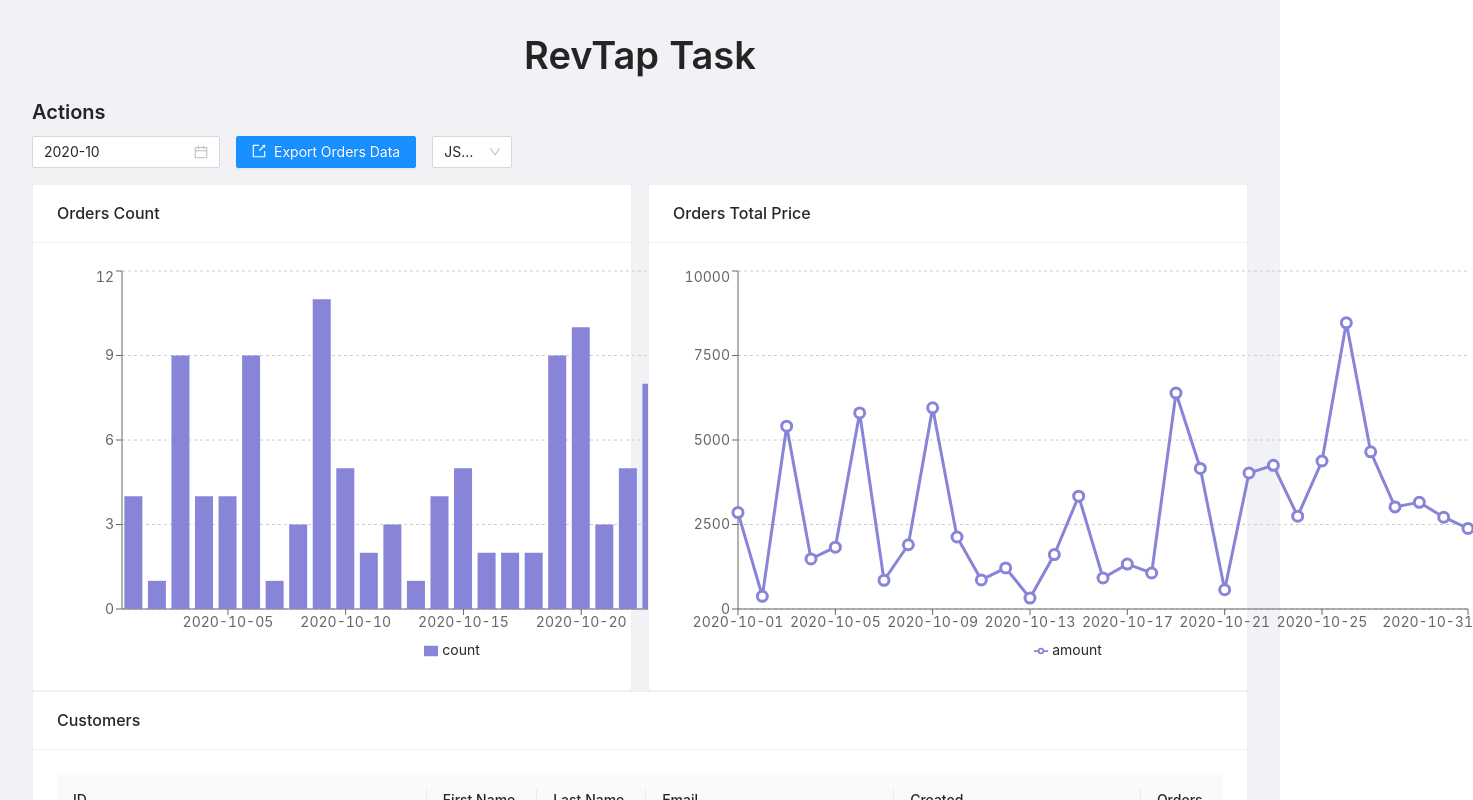
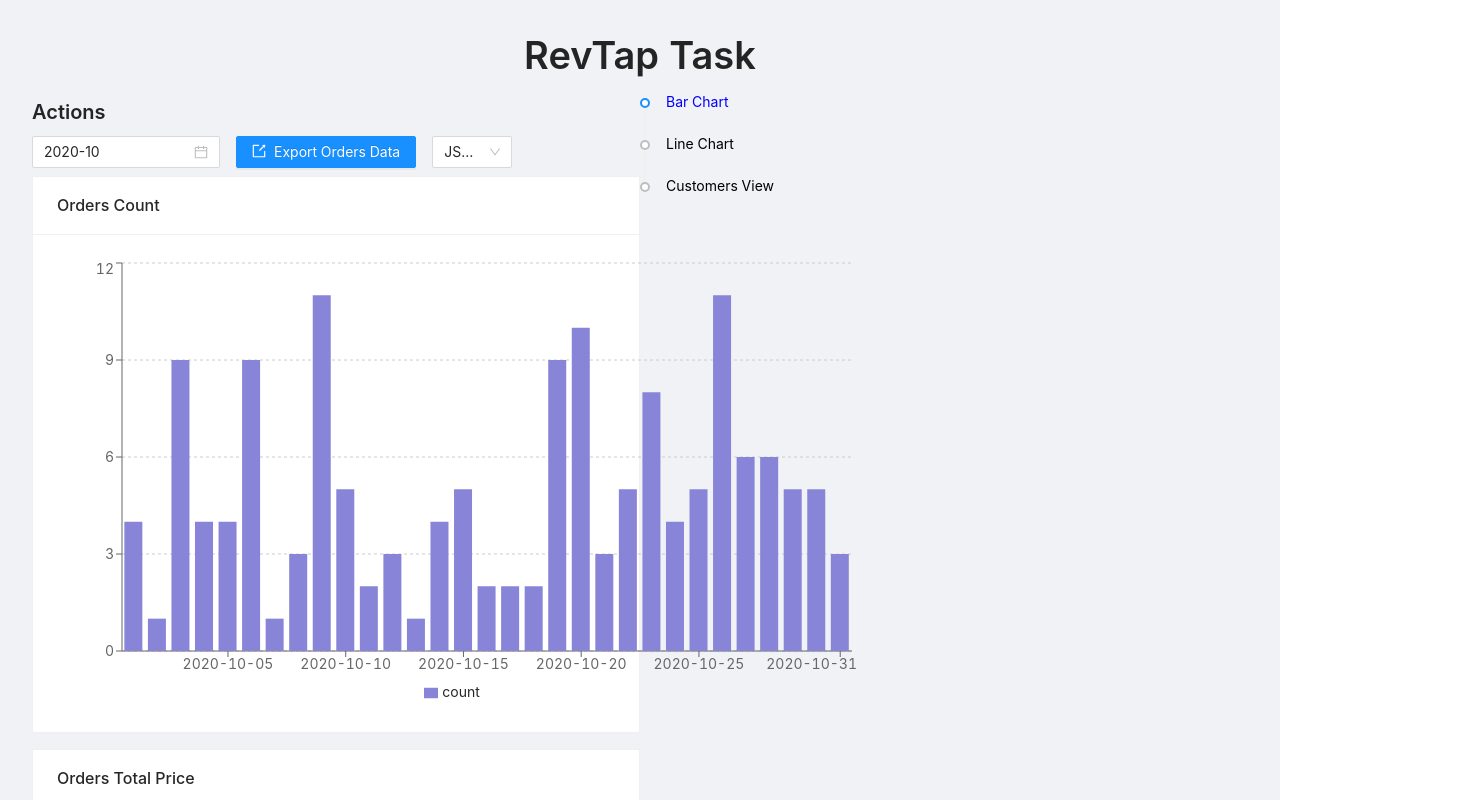
Before and after one commit to 13point5/revtap-frontend-task, a React (Create React App) app: page / in a window 1280 px wide. Shown: the top 800 px of the page, 1473 px wide, since content can reach past the window. Built offline with nearby package versions, Linux system fonts and the light colour scheme.

Commit message:
add buggy navigation

```diff
--- a/src/App.jsx
+++ b/src/App.jsx
@@ -1,20 +1,147 @@
-import React from "react";
-import { Layout, Typography } from "antd";
+import React, { useState, useEffect, createRef } from "react";
+import { Layout, Timeline, Typography } from "antd";
 
 import { CustomersView, ChartsContainer } from "./components";
 
 import rawData from "./fixtures/data2.json";
+import DataContext from "./contexts/DataContext";
+// import useConstructor from "./hooks/useConstructor";
+
+const items = [
+  { id: "bar-chart", label: "Bar Chart" },
+  { id: "line-chart", label: "Line Chart" },
+  { id: "customers-view", label: "Customers View" },
+];
+
+// eslint-disable-next-line
+function buildThresholdList() {
+  const thresholds = [];
+  const numSteps = 20;
+
+  for (let i = 1.0; i <= numSteps; i += 1) {
+    const ratio = i / numSteps;
+    thresholds.push(ratio);
+  }
+
+  thresholds.push(0);
+  return thresholds;
+}
 
 function App() {
+  const [activeItem, setActiveItem] = useState(items[0].id);
+  // const [prevRatio, setPrevRatio] = useState(0);
+
+  const tableRef = createRef();
+  const barChartRef = createRef();
+  const lineChartRef = createRef();
+
+  const refs = {
+    "bar-chart": barChartRef,
+    "line-chart": lineChartRef,
+    "customers-view": tableRef,
+  };
+
+  useEffect(() => {
+    const observerConfig = {
+      // threshold: buildThresholdList(),
+      threshold: [0.6, 0.8, 1],
+    };
+
+    const observer = new IntersectionObserver((entries) => {
+      let maxTarget = entries[0];
+
+      // if (maxTarget.isIntersecting && maxTarget.intersectionRatio >= 0.6) {
+      //   setActiveItem(items[0].id);
+      // }
+
+      entries.forEach((entry) => {
+        console.log(
+          `${entry.target.id} :>> `,
+
+          entry.isIntersecting,
+          entry.intersectionRatio
+        );
+
+        if (entry.intersectionRatio > maxTarget.intersectionRatio) {
+          maxTarget = { ...entry };
+        }
+      });
+
+      console.log("maxTarget :>> ", maxTarget);
+
+      if (maxTarget.target) setActiveItem(maxTarget?.target?.id);
+
+      // if (!maxTarget.target) setActiveItem(items[0].id);
+      // else setActiveItem(maxTarget?.target?.id);
+    }, observerConfig);
+
+    observer.observe(tableRef.current);
+    observer.observe(barChartRef.current);
+    observer.observe(lineChartRef.current);
+
+    return () => observer.disconnect();
+  }, []);
+
   return (
     <Layout style={{ padding: "2rem" }}>
       <Typography.Title level={1} style={{ textAlign: "center" }}>
         RevTap Task
       </Typography.Title>
 
-      <ChartsContainer />
+      <DataContext.Provider value={{ rawData }}>
+        <div style={{ display: "flex" }}>
+          <div
+            style={{
+              width: "50%",
+              display: "flex",
+              flexDirection: "column",
+              gap: "0.5rem",
+            }}
+            id="rComponents"
+          >
+            <ChartsContainer
+              lineChartRef={lineChartRef}
+              barChartRef={barChartRef}
+            />
 
-      <CustomersView data={rawData.customers} />
+            <div>
+              <CustomersView ref={tableRef} />
+            </div>
+          </div>
+
+          <div
+            style={{
+              width: "50%",
+              top: 0,
+              right: 0,
+              position: "sticky",
+            }}
+          >
+            <Timeline style={{ top: 0, right: 0, position: "sticky" }}>
+              {items.map((item) => {
+                const isActiveItem = item.id === activeItem;
+                const color = isActiveItem ? "blue" : "black";
+                return (
+                  <Timeline.Item
+                    color={isActiveItem ? "blue" : "gray"}
+                    onClick={() => {
+                      setActiveItem(item.id);
+
+                      refs[item.id].current.scrollIntoView({
+                        behavior: "smooth",
+                        block: "center",
+                      });
+                    }}
+                    style={{ color, cursor: "pointer" }}
+                  >
+                    {item.label}
+                  </Timeline.Item>
+                );
+              })}
+            </Timeline>
+          </div>
+        </div>
+      </DataContext.Provider>
     </Layout>
   );
 }
--- a/src/components/BarChart/BarChart.jsx
+++ b/src/components/BarChart/BarChart.jsx
@@ -13,11 +13,12 @@
 
 import orderProptyes from "../../propTypes/orders";
 
-function BarChartView({ data, ...restProps }) {
+const BarChartView = React.forwardRef(({ data, ...restProps }, ref) => {
   return (
+    <div ref={ref} id="bar-chart">
       <Card title="Orders Count" {...restProps}>
         {data.length > 0 ? (
-        <BarChart data={data} width={800} height={400}>
+          <BarChart data={data} width={800} height={450}>
             <CartesianGrid strokeDasharray="3 3" vertical={false} />
             <XAxis dataKey="date" />
             <YAxis />
@@ -29,8 +30,9 @@
           <Empty data-testid="barchart-empty" />
         )}
       </Card>
+    </div>
   );
-}
+});
 
 BarChartView.propTypes = {
   data: orderProptyes.isRequired,
--- a/src/components/ChartsContainer/ChartsContainer.jsx
+++ b/src/components/ChartsContainer/ChartsContainer.jsx
@@ -1,4 +1,4 @@
-import React, { useCallback, useMemo, useState } from "react";
+import React, { useCallback, useContext, useMemo, useState } from "react";
 import moment from "moment";
 
 import { Row, Col, Typography, DatePicker, Space } from "antd";
@@ -7,8 +7,9 @@
 import LineChart from "../LineChart";
 import ExportData from "../ExportData";
 
-import rawData from "../../fixtures/data2.json";
+// import rawData from "../../fixtures/data2.json";
 import formatOrders from "../../utils/formatOrders";
+import DataContext from "../../contexts/DataContext";
 
 const dateFormat = "YYYY-MM";
 const cardStyes = {
@@ -20,11 +21,14 @@
   },
 };
 
-function ChartsContainer() {
+// eslint-disable-next-line
+function ChartsContainer({ lineChartRef, barChartRef }) {
+  const { rawData } = useContext(DataContext);
   const [yearMonth, setYearMonth] = useState(moment().format(dateFormat));
 
   const orders = useMemo(() => formatOrders(rawData.orders, yearMonth), [
     yearMonth,
+    rawData.orders,
   ]);
 
   const handleDateChange = useCallback((_, dateString) => {
@@ -32,6 +36,7 @@
   }, []);
 
   return (
+    <>
       <Row gutter={[16, 16]}>
         <Col span={24}>
           <Typography.Title level={4}>Actions</Typography.Title>
@@ -51,14 +56,17 @@
             </Col>
           </Row>
         </Col>
+      </Row>
 
-      <Col span={12}>
-        <BarChart data={orders} {...cardStyes} />
+      <Row gutter={[16, 16]}>
+        <Col span={24}>
+          <BarChart ref={barChartRef} data={orders} {...cardStyes} />
         </Col>
-      <Col span={12}>
-        <LineChart data={orders} {...cardStyes} />
+        <Col span={24}>
+          <LineChart ref={lineChartRef} data={orders} {...cardStyes} />
         </Col>
       </Row>
+    </>
   );
 }
 
--- a/src/components/CustomersView/CustomersView.jsx
+++ b/src/components/CustomersView/CustomersView.jsx
@@ -1,6 +1,9 @@
-import React, { useMemo } from "react";
-import PropTypes from "prop-types";
+import React, { useMemo, useContext } from "react";
+// import PropTypes from "prop-types";
 import { Table, Card } from "antd";
+
+import DataContext from "../../contexts/DataContext";
+// import useIntersect from "../../hooks/useIntersect";
 
 const columns = [
   {
@@ -35,7 +38,10 @@
   },
 ];
 
-function CustomersView({ data }) {
+const CustomersView = React.forwardRef((props, ref) => {
+  const { rawData } = useContext(DataContext);
+  const data = rawData.customers;
+
   const tableData = useMemo(
     () =>
       data.map((item) => ({
@@ -46,24 +52,12 @@
   );
 
   return (
-    <Card title="Customers">
-      {" "}
-      <Table dataSource={tableData} columns={columns} />
-    </Card>
+    <div id="customers-view" ref={ref}>
+      <Card title="Customers" {...props}>
+        <Table dataSource={tableData} columns={columns} />
+      </Card>
+    </div>
   );
-}
-
-CustomersView.propTypes = {
-  data: PropTypes.arrayOf(
-    PropTypes.shape({
-      id: PropTypes.string,
-      firstName: PropTypes.string,
-      lastName: PropTypes.string,
-      email: PropTypes.string,
-      created: PropTypes.string,
-      orders: PropTypes.number,
-    })
-  ).isRequired,
-};
+});
 
 export default CustomersView;
--- a/src/components/LineChart/LineChart.jsx
+++ b/src/components/LineChart/LineChart.jsx
@@ -13,8 +13,9 @@
 
 import orderProptyes from "../../propTypes/orders";
 
-function LineChartView({ data, ...restProps }) {
+const LineChartView = React.forwardRef(({ data, ...restProps }, ref) => {
   return (
+    <div ref={ref} id="line-chart">
       <Card title="Orders Total Price" {...restProps}>
         {data.length > 0 ? (
           <LineChart width={800} height={400} data={data}>
@@ -35,8 +36,9 @@
           <Empty data-testid="linechart-empty" />
         )}
       </Card>
+    </div>
   );
-}
+});
 
 LineChartView.propTypes = {
   data: orderProptyes.isRequired,
--- /dev/null
+++ b/src/contexts/DataContext.js
@@ -0,0 +1,5 @@
+import { createContext } from "react";
+
+const DataContext = createContext();
+
+export default DataContext;
--- /dev/null
+++ b/src/hooks/useConstructor.js
@@ -0,0 +1,13 @@
+const { useRef } = require("react");
+
+const useConstructor = (constructor = () => {}) => {
+  const hasRun = useRef(false);
+
+  if (!hasRun.current) {
+    hasRun.current = true;
+
+    constructor();
+  }
+};
+
+export default useConstructor;
--- a/src/utils/formatOrders.js
+++ b/src/utils/formatOrders.js
@@ -12,9 +12,20 @@
 
   const formattedData = [];
 
-  const orderDates = Object.keys(dateWiseOrders);
+  const [year, month] = yearMonth.split("-");
+  const numOfDays = new Date(year, month, 0).getDate();
 
-  orderDates.forEach((date) => {
+  for (let day = 1; day <= numOfDays; day += 1) {
+    const date = `${yearMonth}-${String(day).padStart(2, 0)}`;
+
+    if (!dateWiseOrders[date]) {
+      formattedData.push({
+        date,
+        amount: 0,
+        count: 0,
+        rawOrders: [],
+      });
+    } else {
       const currOrders = dateWiseOrders[date];
 
       const amount = currOrders.reduce((prev, curr) => {
@@ -27,7 +38,8 @@
         count: currOrders.length,
         rawOrders: dateWiseOrders[date],
       });
-  });
+    }
+  }
 
   return formattedData;
 };
```
Also changed, not shown: src/fixtures/data2.json, 1 other file (tests, documents, lock files or other folders). Lines whose indentation alone changed are shown as unchanged.
